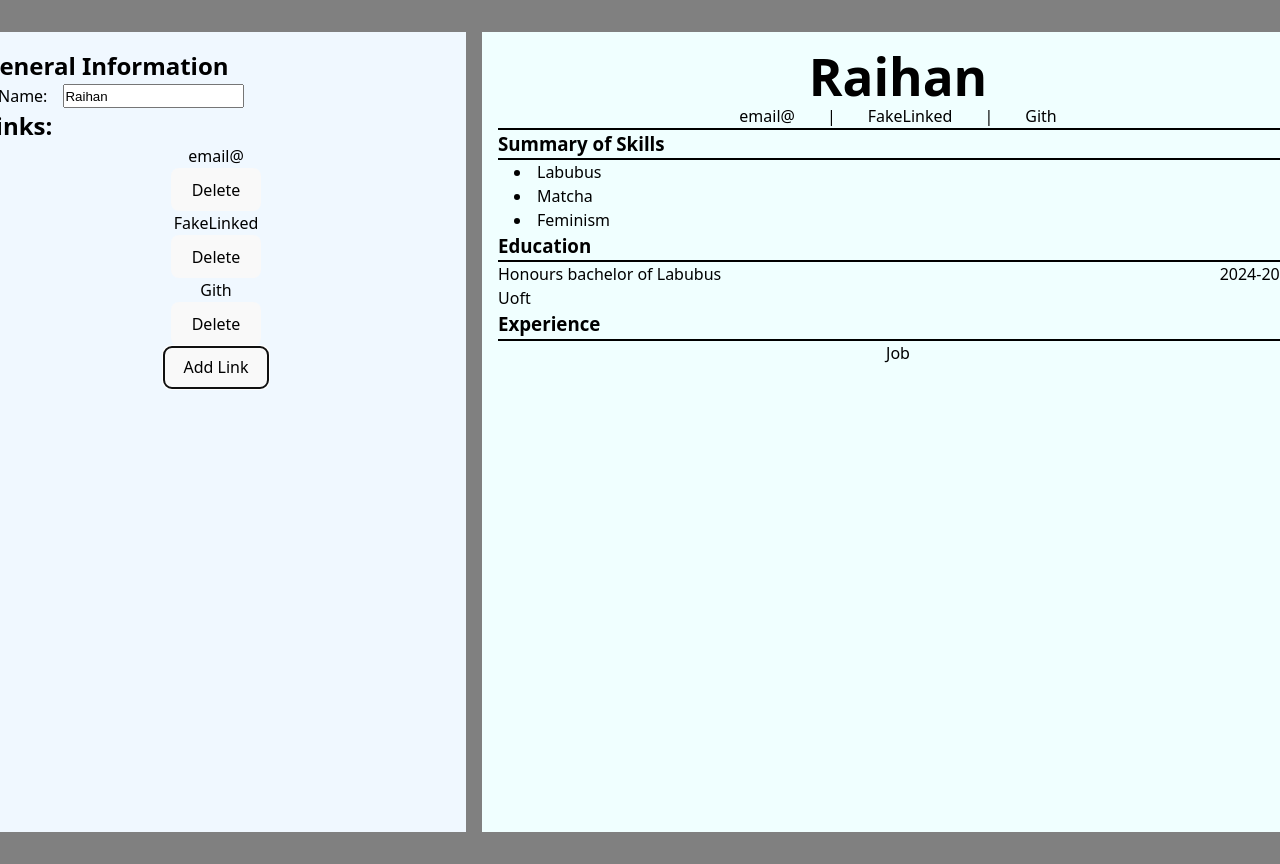
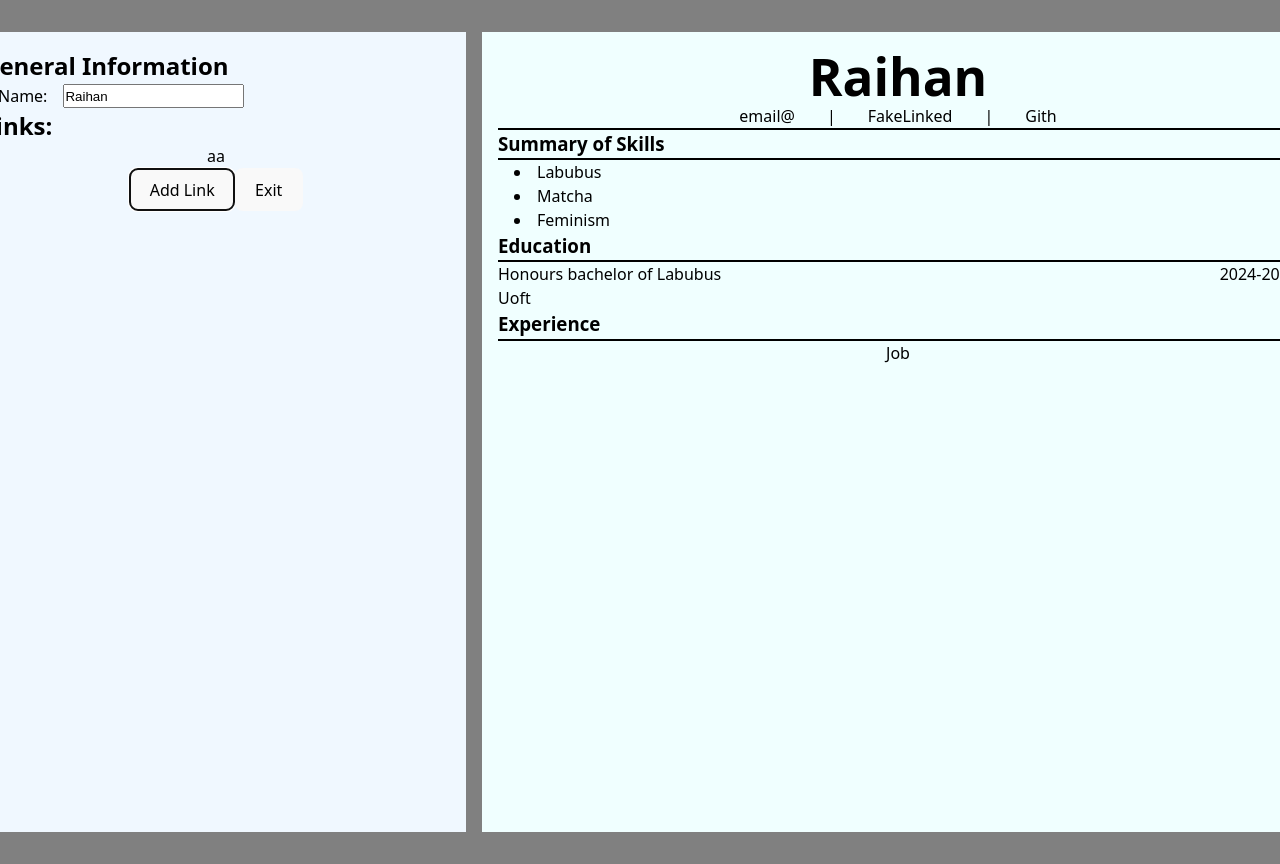
Before and after one commit to raihanCarder/resume-builder, a React (Vite) app: page / in a window 1280 px wide. Both pictures are taken after a click on the button "Add Link". Shown: the top 864 px of the page. Built offline with nearby package versions, Linux system fonts and the light colour scheme.

Commit message:
Add link features

```diff
--- a/src/editor.jsx
+++ b/src/editor.jsx
@@ -1,3 +1,5 @@
+import { useState } from "react";
+
 export default function Editor({ resumeData, setResumeData }) {
   return (
     <div className="editor">
@@ -7,10 +9,21 @@ export default function Editor({ resumeData, setResumeData }) {
 }
 
 function GeneralInfoSection({ data, setResumeData }) {
+  const [mode, setMode] = useState("none");
+
   const handleNameChange = (e) => {
     setResumeData((prev) => ({
       ...prev,
       name: e.target.value,
+    }));
+  };
+
+  const handleLinkChange = (id, newValue) => {
+    setResumeData((prev) => ({
+      ...prev,
+      links: prev.links.map((l) =>
+        l.id === id ? { ...l, value: newValue } : l
+      ),
     }));
   };
 
@@ -21,6 +34,24 @@ function GeneralInfoSection({ data, setResumeData }) {
     }));
   };
 
+  const editMode = (e) => {
+    if (mode === "none") {
+      setMode("edit");
+      e.target.textContent = "Stop Editing";
+    } else {
+      setMode("none");
+      e.target.textContent = "Edit Links";
+    }
+  };
+
+  const addMode = () => {
+    if (mode === "none") {
+      setMode("add");
+    } else {
+      setMode("none");
+    }
+  };
+
   return (
     <>
       <h2 className="sub-title">General Information</h2>
@@ -29,19 +60,49 @@ function GeneralInfoSection({ data, setResumeData }) {
         <input type="text" value={data.name} onChange={handleNameChange} />
       </div>
       <h2 className="sub-title">Links:</h2>
-      {data.links.map((link) => {
-        return <Link id={link.id} value={link.value} onDelete={deleteLink} />;
-      })}
-      <button>Add Link</button>
+      {mode !== "add" ? (
+        data.links.map((link) => {
+          return (
+            <Link
+              id={link.id}
+              value={link.value}
+              onDelete={deleteLink}
+              onChange={handleLinkChange}
+              mode={mode}
+            />
+          );
+        })
+      ) : (
+        <p>aa</p>
+      )}
+      <button disabled={mode === "edit"} onClick={addMode}>
+        Add Link
+      </button>
+      <button onClick={(e) => editMode(e)}>
+        {mode === "add" ? "Exit" : "Edit Links"}
+      </button>
     </>
   );
 }
 
-function Link({ id, value, onDelete }) {
+function Link({ id, value, onDelete, onChange, mode }) {
   return (
     <div key={id} className="editor-link-design">
-      <p>{value}</p>
-      <button className="delete-btn" id={id} onClick={() => onDelete(id)}>
+      {mode === "edit" ? (
+        <input
+          type="text"
+          value={value}
+          onChange={(e) => onChange(id, e.target.value)}
+        />
+      ) : (
+        <p>{value}</p>
+      )}
+      <button
+        className="delete-btn"
+        id={id}
+        onClick={() => onDelete(id)}
+        disabled={mode === "edit"}
+      >
         Delete
       </button>
     </div>
```
